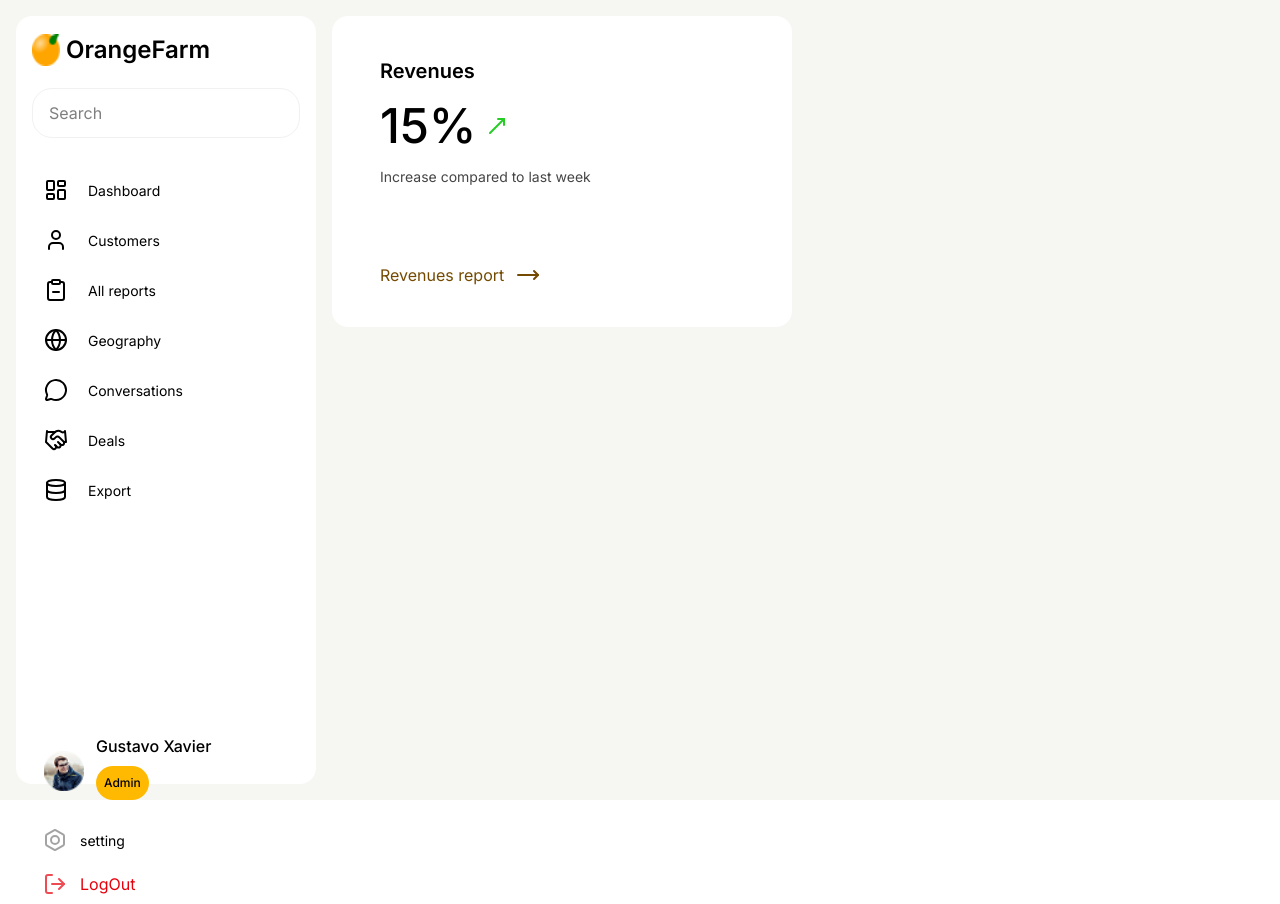
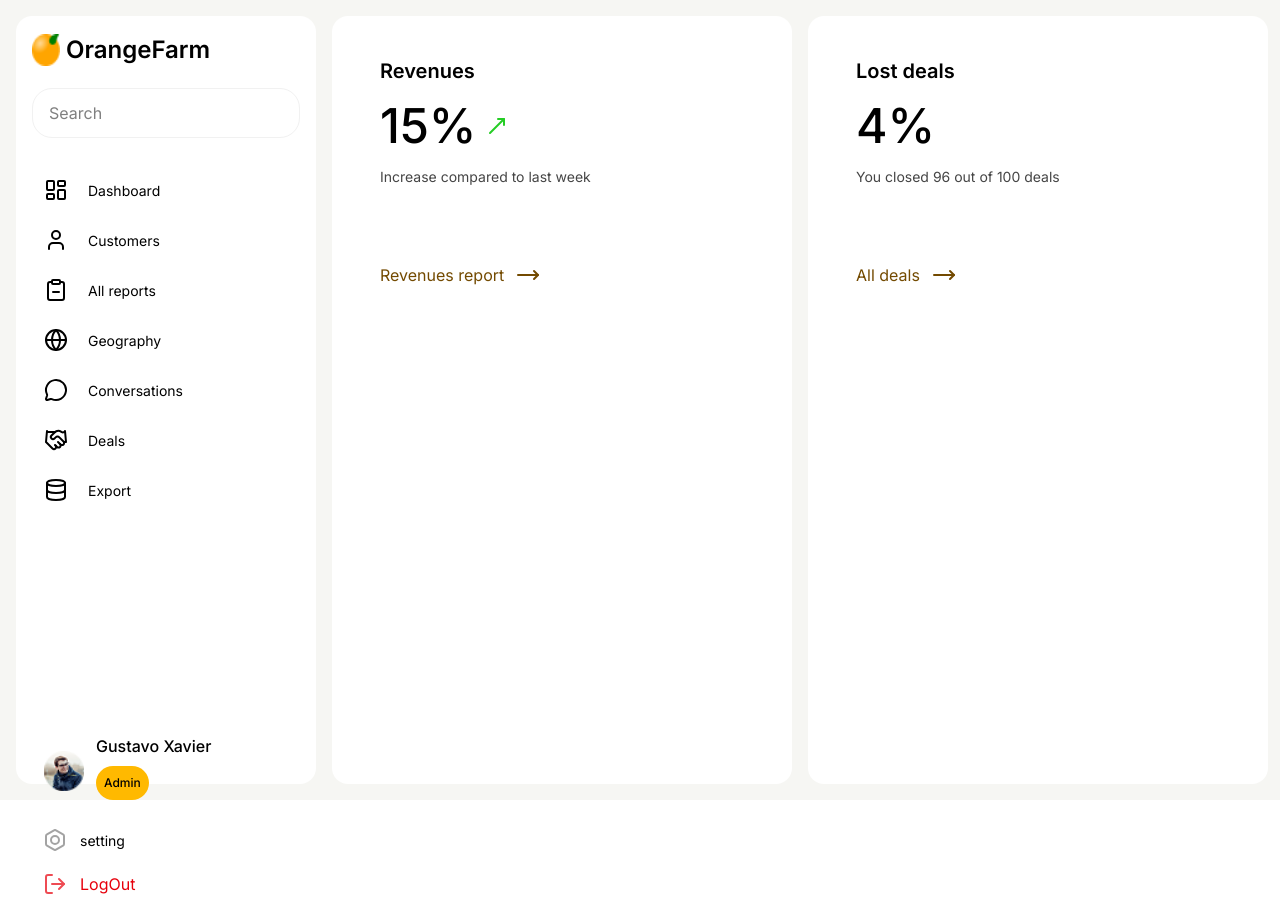
Before and after one commit to corebyte56/React-Dashboard, a React (Vite) app: page / in a window 1280 px wide. Built offline with nearby package versions, Linux system fonts and the light colour scheme.

Commit message:
Added lost deals dashboard card

```diff
--- a/src/component/Stats-Cards/Lost deals/AllDeals.jsx
+++ b/src/component/Stats-Cards/Lost deals/AllDeals.jsx
@@ -0,0 +1,12 @@
+import { MoveRight } from "lucide-react";
+import React from "react";
+
+const AllDeals = () => {
+  return (
+    <div className='px-6 py-5'>
+      <a className="flex items-center gap-3 text-[#734A00] hover:text-orange-600" href="/">All deals <MoveRight/> </a>
+    </div>
+  );
+};
+
+export default AllDeals;
--- a/src/component/Stats-Cards/Lost deals/LostDeals.jsx
+++ b/src/component/Stats-Cards/Lost deals/LostDeals.jsx
@@ -0,0 +1,20 @@
+import React from "react";
+import LostDealsHeader from "./LostDealsHeader";
+import LostDealsParcentage from "./LostDealsParcentage";
+import LostDealsText from "./LostDealsText";
+import AllDeals from "./AllDeals";
+
+const LostDeals = () => {
+  return (
+    <div className="bg-white px-6 py-5 rounded-2xl w-115 space-y-9">
+      <div className="px-6 py-5 space-y-4">
+        <LostDealsHeader />
+        <LostDealsParcentage />
+        <LostDealsText />
+      </div>
+      <AllDeals />
+    </div>
+  );
+};
+
+export default LostDeals;
--- a/src/component/Stats-Cards/Lost deals/LostDealsHeader.jsx
+++ b/src/component/Stats-Cards/Lost deals/LostDealsHeader.jsx
@@ -0,0 +1,11 @@
+import React from 'react'
+
+const LostDealsHeader = () => {
+  return (
+    <div>
+      <h2 className='text-[20px] font-semibold'>Lost deals</h2>
+    </div>
+  )
+}
+
+export default LostDealsHeader
--- a/src/component/Stats-Cards/Lost deals/LostDealsParcentage.jsx
+++ b/src/component/Stats-Cards/Lost deals/LostDealsParcentage.jsx
@@ -0,0 +1,11 @@
+import React from 'react'
+
+const LostDealsParcentage = () => {
+  return (
+    <div className='font-medium text-5xl '>
+      <h1 className='flex gap-2 items-center'>4%</h1>
+    </div>
+  )
+}
+
+export default LostDealsParcentage
--- a/src/component/Stats-Cards/Lost deals/LostDealsText.jsx
+++ b/src/component/Stats-Cards/Lost deals/LostDealsText.jsx
@@ -0,0 +1,11 @@
+import React from 'react'
+
+const LostDealsText = () => {
+  return (
+    <div className='text-[#454545] text-[14px]'>
+      <p>You closed 96 out of 100 deals</p>
+    </div>
+  )
+}
+
+export default LostDealsText
--- a/src/component/Stats-Cards/StatsCard.jsx
+++ b/src/component/Stats-Cards/StatsCard.jsx
@@ -1,10 +1,12 @@
 import React from 'react'
 import Revenus from './Revenues/Revenus'
+import LostDeals from './Lost deals/LostDeals'
 
 const StatsCard = () => {
   return (
-    <div>
+    <div className='flex gap-4'>
       <Revenus/>
+      <LostDeals/>
     </div>
   )
 }
```
